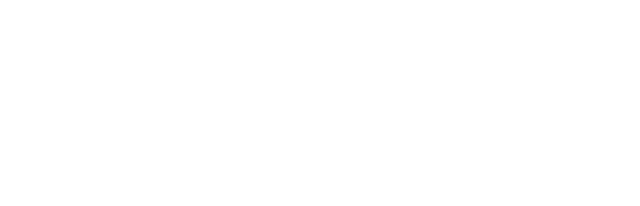
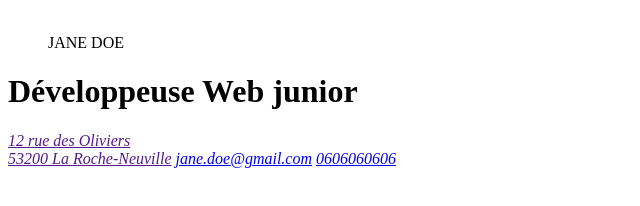
Before and after one commit to AlaiWebDev/devoir-cef-cv, a plain HTML site: page index.html in a window 1280 px wide. Shown: the whole page, without its empty margins (0-640 px from the left). Drawn offline with Linux system fonts and the light colour scheme.

Commit message:
END header html

```diff
--- a/index.html
+++ b/index.html
@@ -8,6 +8,19 @@
     <title>Curriculum Vitae de Jane Doe</title>
 </head>
 <body>
-
+    <header>
+        <figure>
+            <img src="" alt="">
+            <figcaption>JANE DOE</figcaption>
+        </figure>
+        <h1>
+            Développeuse Web junior
+        </h1>
+        <address>
+            <a href="" target="_blank">12 rue des Oliviers<br>53200 La Roche-Neuville</a>
+            <a href="mailto:jane.do@gmail.com">jane.doe@gmail.com</a>
+            <a href="tel:0606060606">0606060606</a>
+        </address>
+    </header>
 </body>
 </html>
```
